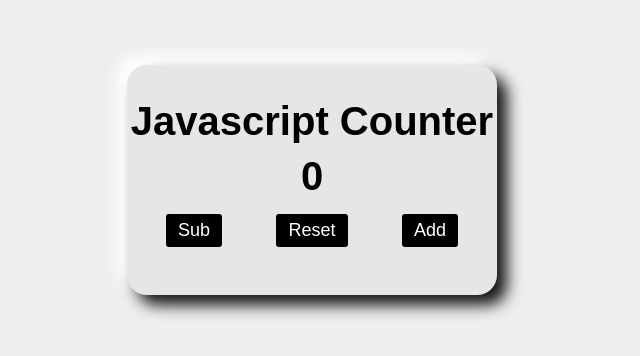
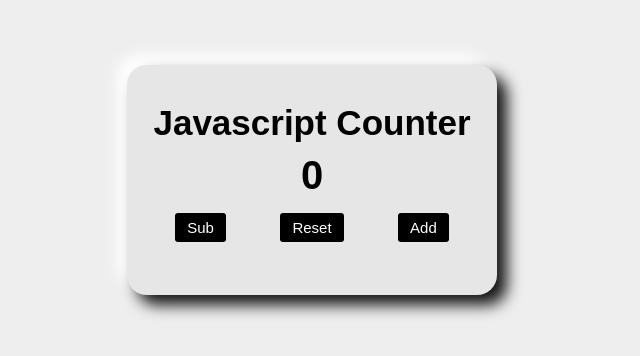
Before and after one commit to chandandevz/Counter_web_app, a plain HTML site: page index.html in a window 1280 px wide. Shown: the part 220-576 px from the top of the page, without its empty margins (328-968 px from the left). Drawn offline with Linux system fonts and the light colour scheme.

Commit message:
Update style.css

```diff
--- a/style.css
+++ b/style.css
@@ -27,7 +27,7 @@
 }
 
 .card h1{
-    font-size: 40px;
+    font-size: 35px;
     margin-bottom: 10px;
 }
 
@@ -43,7 +43,7 @@
     margin: 0px 25px;
     padding: 6px 12px;
     border: none;
-    font-size: 18px;
+    font-size: 15px;
     outline: none;
     background-color: black;
     color: white;
```
